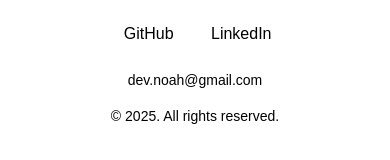
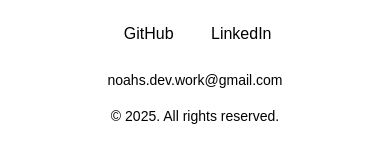
Before and after one commit to N-Crossman/portfolio-frontend, a Next.js app: page / in a window 390 px wide. Shown: the part 3771-3931 px from the top of the page. Built offline with nearby package versions, Linux system fonts and the light colour scheme; no server answers.

Commit message:
Update work email for mobile layout

```diff
--- a/src/app/components/layout/Footer.tsx
+++ b/src/app/components/layout/Footer.tsx
@@ -8,7 +8,7 @@ export default function Footer() {
           <div className="flex flex-col gap-4 md:hidden text-center">
             <WeatherFooter unit="metric" />
             <QuickLinks />
-            <p className="text-sm text-black dark:text-white">dev.noah@gmail.com</p>
+            <p className="text-sm text-black dark:text-white">noahs.dev.work@gmail.com</p>
             <p className="text-sm text-black dark:text-white">&copy; {new Date().getFullYear()}. All rights reserved.</p>
           </div>
 
```
